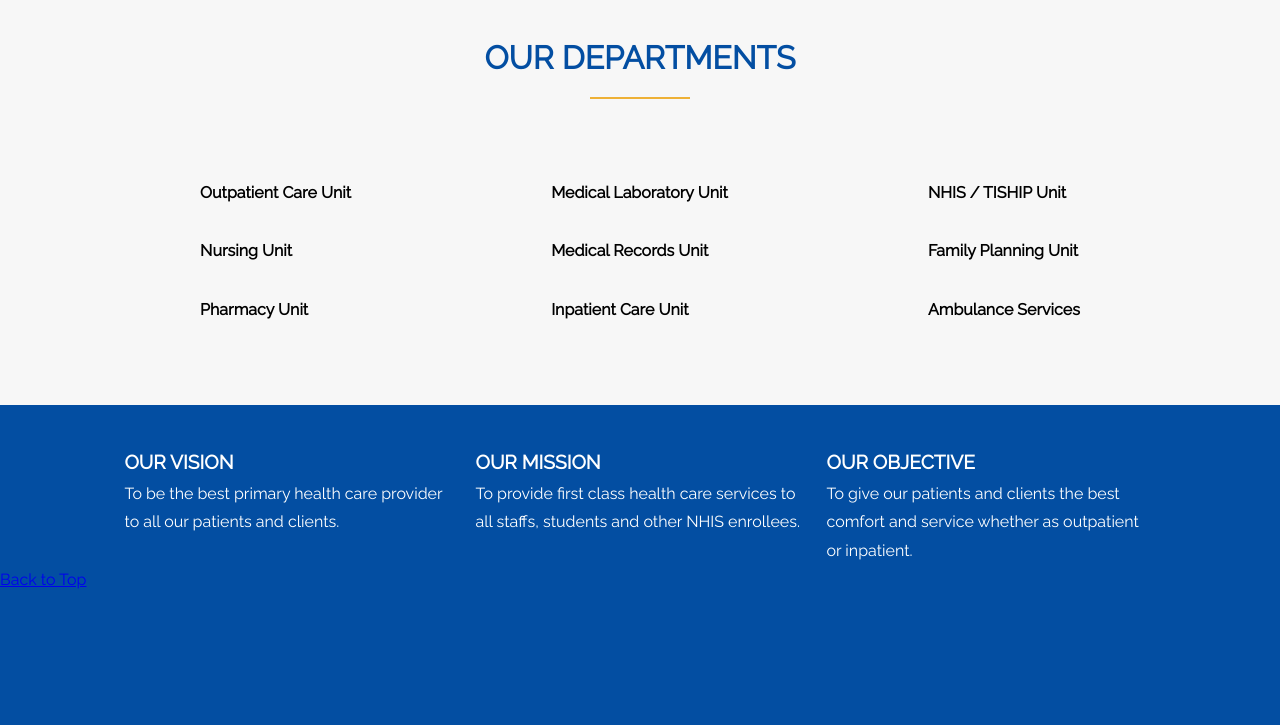
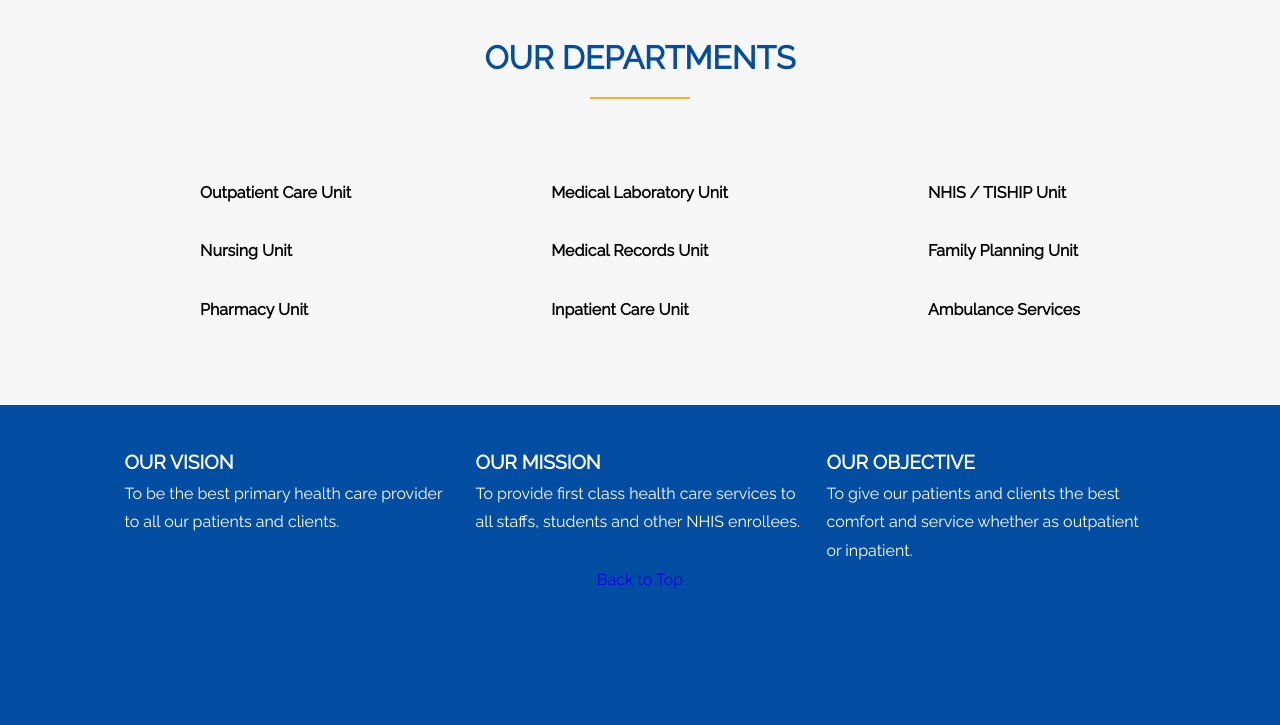
Before and after one commit to Dev-manuels/FPI_clinic, a PHP site: page / in a window 1280 px wide. Shown: the part 745-1470 px from the top of the page. Run offline with PHP 8.4, Linux system fonts and the light colour scheme; some libraries are stand-ins or nearby versions.

Commit message:
updated footer style

```diff
--- a/index.php
+++ b/index.php
@@ -5,6 +5,7 @@
     <?php include 'links.php';?>
   </head>
   <body>
+    <div id="top"></div>
       <nav class="nav-bar">
         <div class="logo-container">
           <a href="https://federalpolyilaro.edu.ng"><img class="logo" src="https://federalpolyilaro.edu.ng/images/header-logo.png" alt="FPI logo" height="70px" width="180px"></a>
@@ -16,7 +17,7 @@
         </ul>
       </nav>
 
-    <main  id="top">
+    <main>
     <header>
       <div class="hero-content">
         <div class="hero-main">
--- a/style.css
+++ b/style.css
@@ -10,7 +10,8 @@ html{
     text-rendering: optimizeLegibility;
     line-height: 1.8;
 }
-h1,h2,h3,h4,h5,h6{
+h1,h2,h3,h4,h5,h6,a{
+    text-decoration: none;
     margin: 0;
     padding: 0;
 }
@@ -153,3 +154,10 @@ footer{
     width: 30.6%;
     height: 100%;
 }
+.footer-final{
+    color: white;
+    text-align: center;
+}
+.footer-final > a{
+
+}
```
